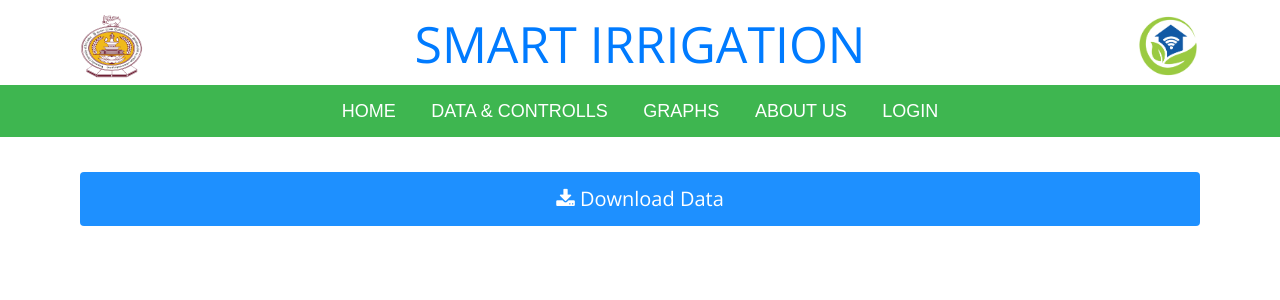
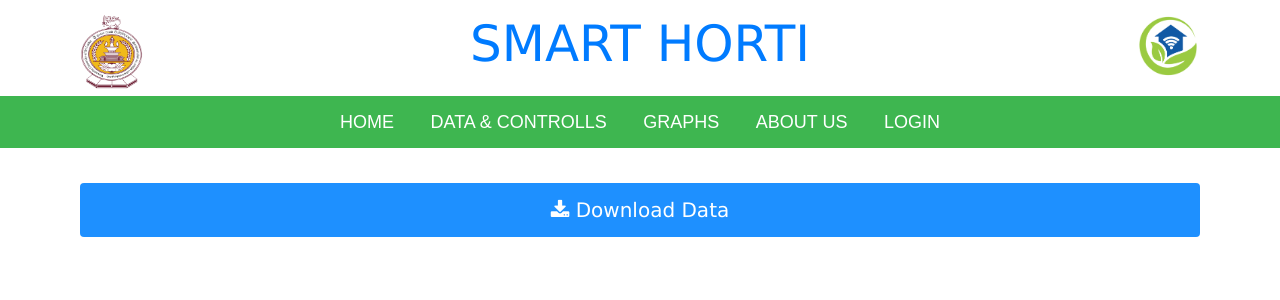
Before and after one commit to Nade122/smarthortii, a Flask app: page /graphs in a window 1280 px wide. Shown: the top 300 px of the page. Run offline with Flask 2, Linux system fonts and the light colour scheme; data that the repository does not hold is empty; some libraries are stand-ins or nearby versions.

Commit message:
Update graphs.html

```diff
--- a/templates/graphs.html
+++ b/templates/graphs.html
@@ -1,33 +1,31 @@
 <html>
-
 <head>
 <meta charset="utf-8">
 <meta http-equiv="X-UA-Compatible" content="IE=edge">
 <meta name="viewport" content="width=device-width, initial-scale=1">
-
-	<title>Smart Irrigation</title>
-
-	<link rel="stylesheet" href="{{url_for('static', filename='css/font-awesome.min.css')}}">
-	<link rel="stylesheet" href="{{url_for('static', filename='css/bootstrap.min.css')}}">
+<title>Smart Horti</title>
 <link target="_blank" href="https://fonts.googleapis.com/css?family=Open+Sans:400,700" rel="stylesheet">
 <link target="_blank" href="https://fonts.googleapis.com/css?family=Armata" rel="stylesheet">
 <link rel="stylesheet" href="{{url_for('static', filename='css/feedback4.css')}}">
-	<link rel="stylesheet" href="{{url_for('static', filename='css/graphs.css')}}">
+<link rel="stylesheet" href="{{url_for('static', filename='css/bootstrap.min.css')}}">
+<link rel="stylesheet" href="{{url_for('static', filename='css/font-awesome.min.css')}}">
+<link rel="stylesheet" href="{{url_for('static', filename='css/home_page.css')}}">
 <link rel="stylesheet" href="{{url_for('static', filename='css/custom.css')}}">
 </head>
 <body>
 <div class="header-container">
+
 	<div class="header-content">
 		<div class="container">
             <a href="/">
-            <img src="{{url_for('static', filename='images/logo2.png')}}" alt="Smiley face" style="float:left;width:64px;height:64px;">
+            <img src="{{url_for('static', filename='images/logo2.png')}}" alt="Smiley face" style="float:left;width:64px;height:75px;">
 			</a>
 
 			<a href="/">
             <img src="{{url_for('static', filename='images/logo1.png')}}" alt="Smiley face" style="float:right;width:64px;height:64px;">
 			</a>
 
-			<a class="img src" href="/" target="_blank"><h1>SMART IRRIGATION</h1></a><!--Logo Link-->
+			<a class="img src" href="/" target="_blank"><h1>SMART HORTI</h1></a><!--Logo Link-->
 
 			<div class="header-right">
 				<input type="checkbox" id="nav-trigger" class="nav-trigger">
```
Lines whose indentation alone changed are shown as unchanged.
